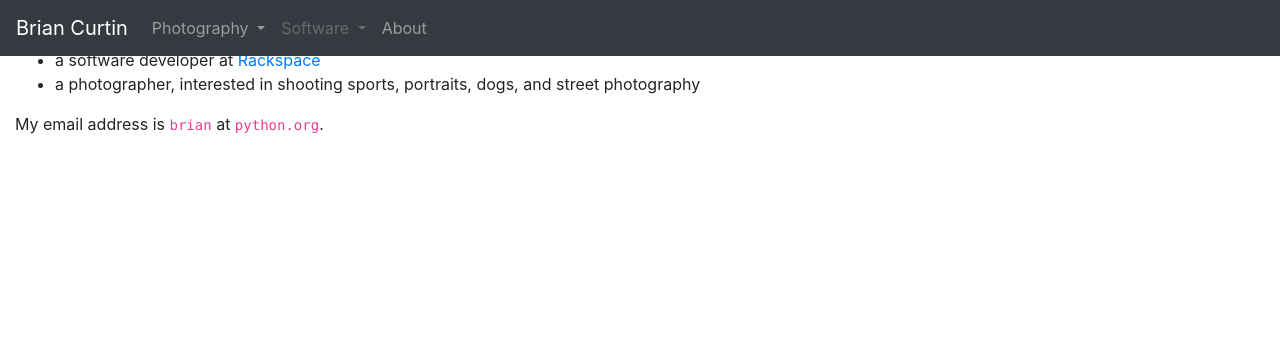
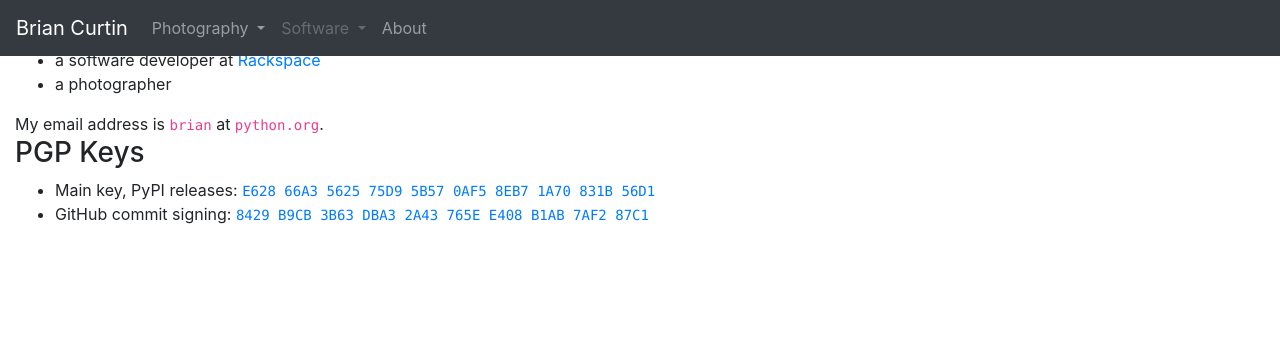
Before and after one commit to briancurtin/website, a Flask app: page /about in a window 1280 px wide. Shown: the top 356 px of the page. Run offline with Flask 2, Linux system fonts and the light colour scheme; some libraries are stand-ins or nearby versions.

Commit message:
Add PGP keys

```diff
--- a/app/templates/about.html
+++ b/app/templates/about.html
@@ -8,11 +8,18 @@
     <li>located in Brooklyn, NY</li>
     <li>a software developer at
         <a href="https://www.rackspace.com" target="_blank">Rackspace</a></li>
-    <li>a photographer, interested in shooting sports, portraits, dogs,
-        and street photography</li>
+    <li>a photographer</li>
   </ul>
 
   My email address is <code>brian</code> at <code>python.org</code>.
+
 </div>
+<div>
+  <h3>PGP Keys</h3>
+  <ul>
+    <li>Main key, PyPI releases: <a href="/static/keys/main.asc"><code>E628 66A3 5625 75D9 5B57  0AF5 8EB7 1A70 831B 56D1</code></a></li>
+    <li>GitHub commit signing: <a href="/static/keys/github.asc"><code>8429 B9CB 3B63 DBA3 2A43  765E E408 B1AB 7AF2 87C1</code></a></li>
+  </ul>
+ </div>
 
 {% endblock %}
```
Also changed, not shown: 2 other files.
